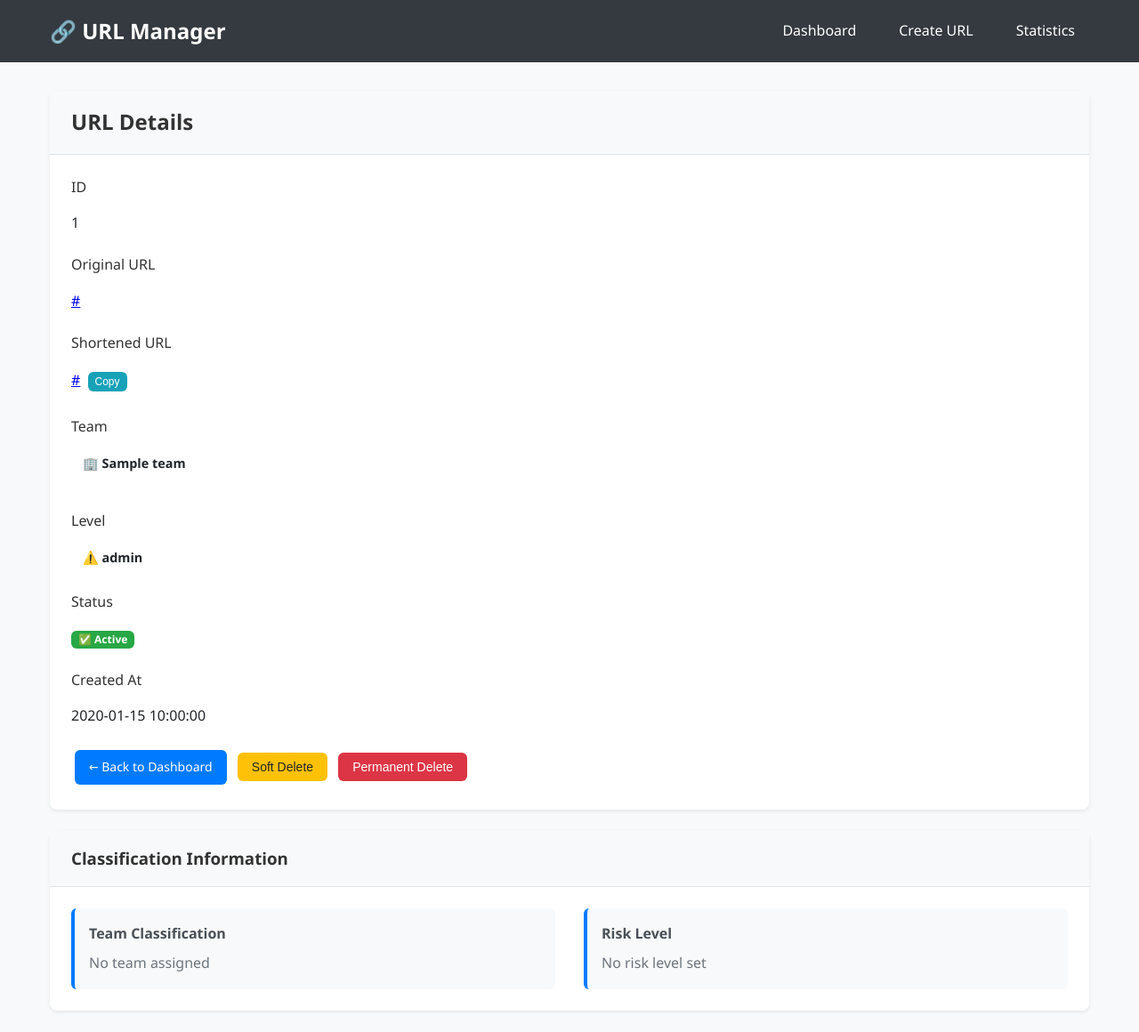
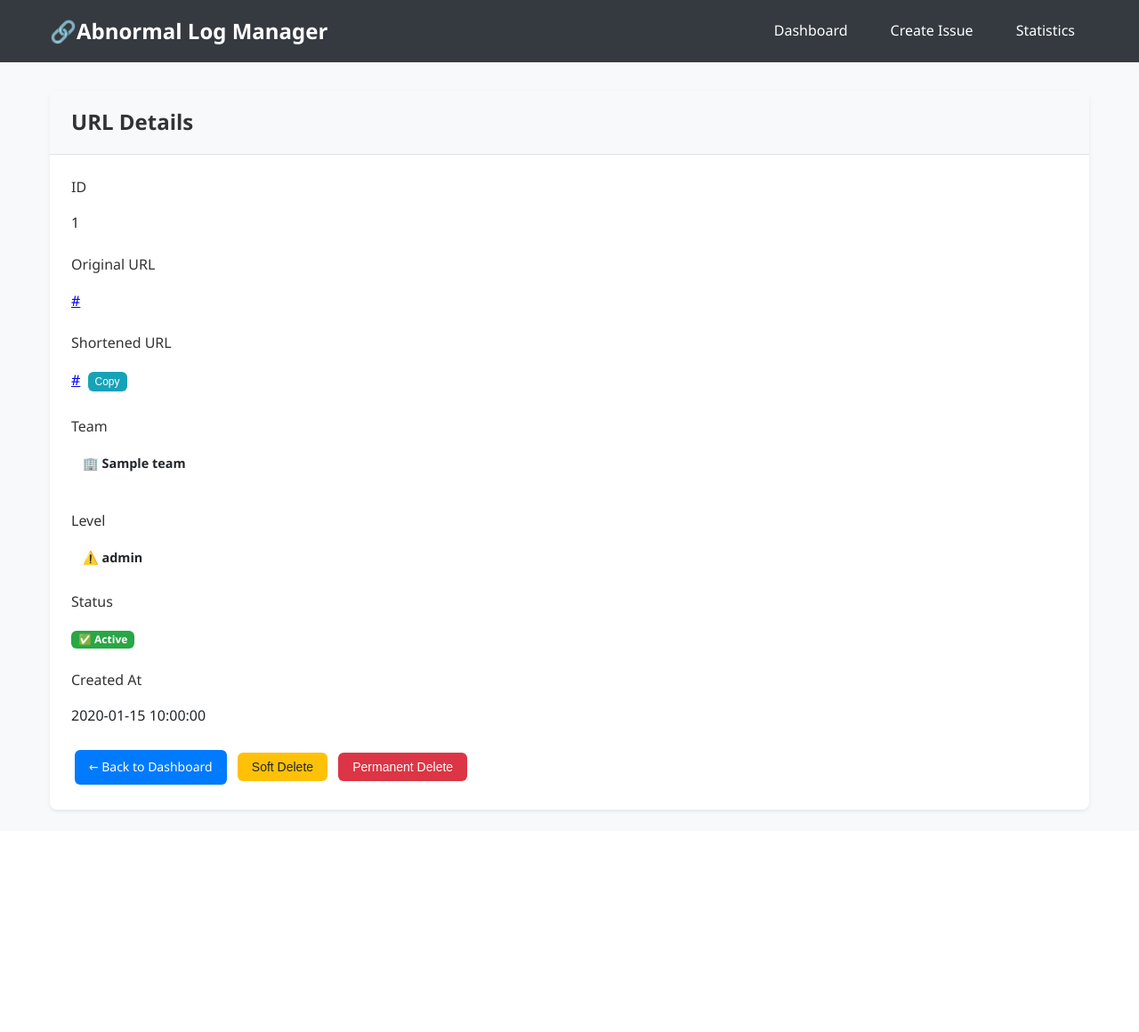
Before and after one commit to abnormal-log-manager/alm-frontend, a Flask app: template templates/view_url.html in a window 1280 px wide. Shown: the whole page at 89% size. After the commit the page ends 913 px from the top, so only its background shows below. Run offline with Flask 3, Linux system fonts and the light colour scheme; the template is opened without the code that fills it: most values are stand-ins (such as "Sample title", 1, 10 or a date in 2020).

Commit message:
edit html

```diff
--- a/templates/base.html
+++ b/templates/base.html
@@ -4,7 +4,7 @@
 <head>
     <meta charset="UTF-8">
     <meta name="viewport" content="width=device-width, initial-scale=1.0">
-    <title>{% block title %}URL Management Dashboard{% endblock %}</title>
+    <title>{% block title %}Abnormal Log Manager{% endblock %}</title>
     <style>
         * {
             margin: 0;
@@ -302,10 +302,10 @@
 <body>
     <nav class="navbar">
         <div class="container">
-            <a href="/" class="navbar-brand">🔗 URL Manager</a>
+            <a href="/" class="navbar-brand">🔗Abnormal Log Manager</a>
             <ul class="navbar-nav">
                 <li><a href="/" class="nav-link">Dashboard</a></li>
-                <li><a href="/create" class="nav-link">Create URL</a></li>
+                <li><a href="/create" class="nav-link">Create Issue</a></li>
                 <li><a href="/stats" class="nav-link">Statistics</a></li>
             </ul>
         </div>
@@ -354,8 +354,8 @@
         // Confirm delete function
         function confirmDelete(action, id) {
             const message = action === 'soft' ?
-                'Are you sure you want to soft delete this URL?' :
-                'Are you sure you want to permanently delete this URL?';
+                'Are you sure you want to soft delete this issue?' :
+                'Are you sure you want to permanently delete this issue?';
 
             if (confirm(message)) {
                 const url = action === 'soft' ? `/soft-delete/${id}` : `/delete/${id}`;
--- a/templates/error.html
+++ b/templates/error.html
@@ -1,7 +1,7 @@
 <!-- templates/error.html - Error page -->
 {% extends "base.html" %}
 
-{% block title %}Error {{ error_code }} - URL Manager{% endblock %}
+{% block title %}Error {{ error_code }} - Abnormal Log Manager{% endblock %}
 
 {% block content %}
 <div class="card" style="text-align: center;">
--- a/templates/view_url.html
+++ b/templates/view_url.html
@@ -1,7 +1,7 @@
 <!-- templates/view_url.html - View single URL details -->
 {% extends "base.html" %}
 
-{% block title %}URL Details - URL Manager{% endblock %}
+{% block title %}Event Details - Abnormal Log Manager{% endblock %}
 
 {% block content %}
 <div class="card">
@@ -86,56 +86,7 @@
     </div>
 </div>
 
-<!-- Additional Info Card -->
-<div class="card">
-    <div class="card-header">
-        <h3>Classification Information</h3>
-    </div>
 
-    <div class="info-grid">
-        <div class="info-item">
-            <div class="info-label">Team Classification</div>
-            <div class="info-content">
-                {% if url.team == 'IAS' %}
-                    <strong>Information Assurance & Security</strong><br>
-                    <small class="text-muted">URLs managed by the security team, typically involving security-related resources or sensitive information.</small>
-                {% elif url.team == 'DEV' %}
-                    <strong>Development Team</strong><br>
-                    <small class="text-muted">URLs related to development resources, documentation, repositories, or development tools.</small>
-                {% elif url.team == 'Others' %}
-                    <strong>Other Departments</strong><br>
-                    <small class="text-muted">URLs managed by other departments or general purpose links.</small>
-                {% else %}
-                    <span class="text-muted">No team assigned</span>
-                {% endif %}
-            </div>
-        </div>
-
-        <div class="info-item">
-            <div class="info-label">Risk Level</div>
-            <div class="info-content">
-                {% if url.level == 'Cautious' %}
-                    <strong>Cautious</strong><br>
-                    <small class="text-muted">Low risk, general purpose URLs that require minimal attention.</small>
-                {% elif url.level == 'Warning' %}
-                    <strong>Warning</strong><br>
-                    <small class="text-muted">Moderate risk URLs that require some attention and monitoring.</small>
-                {% elif url.level == 'Danger' %}
-                    <strong>Danger</strong><br>
-                    <small class="text-muted">High risk URLs that require careful handling and regular monitoring.</small>
-                {% elif url.level == 'Critical' %}
-                    <strong>Critical</strong><br>
-                    <small class="text-muted">Very high risk URLs requiring urgent attention and immediate action.</small>
-                {% elif url.level == 'Error' %}
-                    <strong>Error</strong><br>
-                    <small class="text-muted">System error URLs that need immediate investigation and resolution.</small>
-                {% else %}
-                    <span class="text-muted">No risk level set</span>
-                {% endif %}
-            </div>
-        </div>
-    </div>
-</div>
 
 <style>
 .detail-row {
```
Also changed, not shown: templates/create_url.html (+7 -7 lines), templates/dashboard.html (+8 -8 lines), templates/stats.html (+8 -8 lines).
